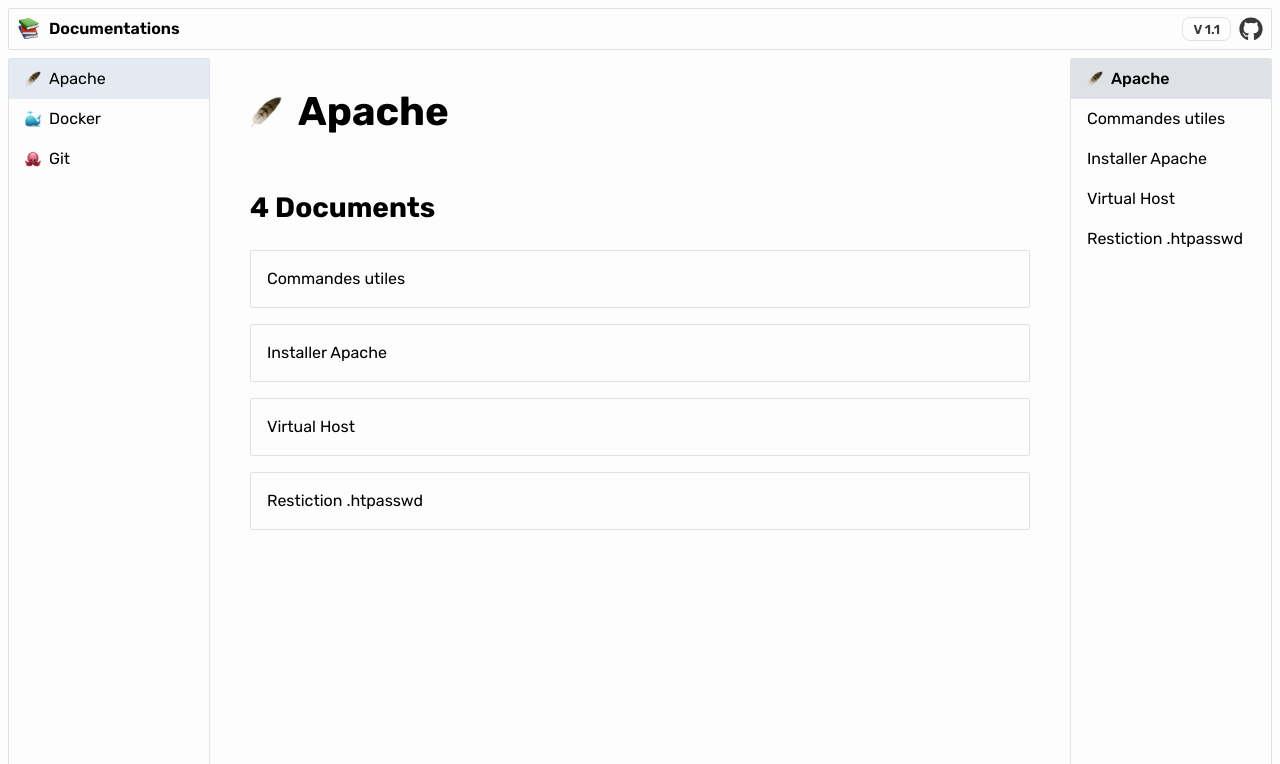
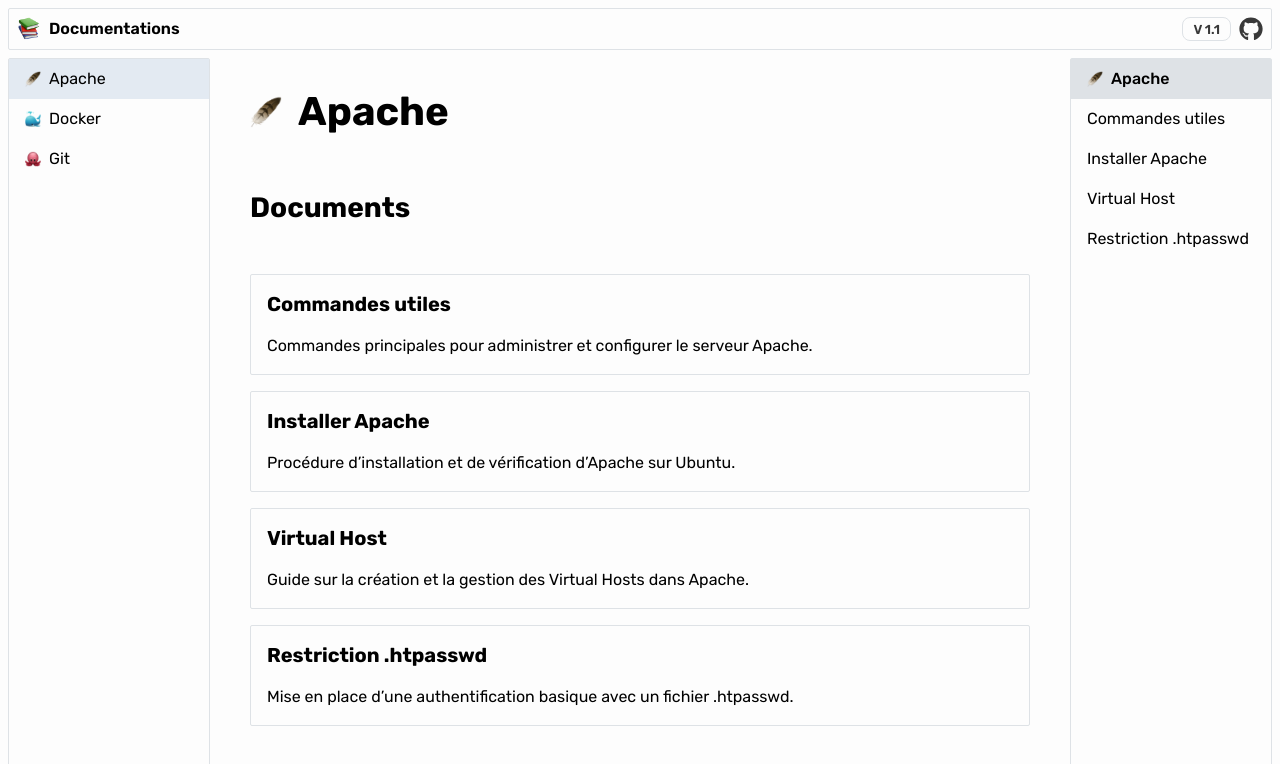
Before and after one commit to Wagle-Studio/documentations, a Next.js app: page /documentation/apache in a window 1280 px wide. Shown: the top 764 px of the page. Built offline with nearby package versions, Linux system fonts and the light colour scheme.

Commit message:
UI : add content description and update content layouts (lists, headers...)

```diff
--- a/src/core/types/Api.ts
+++ b/src/core/types/Api.ts
@@ -16,6 +16,7 @@ export type Lesson = {
   label: string;
   slug: string;
   course_id: number;
+  description: string
   created: string;
   updated: string;
 };
--- a/src/register.ts
+++ b/src/register.ts
@@ -7,6 +7,8 @@ const lessons: Lesson[] = [
     label: "Commandes utiles",
     slug: "apache_commandes_utiles",
     course_id: 1,
+    description:
+      "Commandes principales pour administrer et configurer le serveur Apache.",
     created: "2 novembre 2025",
     updated: "2 novembre 2025",
   },
@@ -16,6 +18,8 @@ const lessons: Lesson[] = [
     label: "Installer Apache",
     slug: "installer_apache",
     course_id: 1,
+    description:
+      "Procédure d’installation et de vérification d’Apache sur Ubuntu.",
     created: "2 novembre 2025",
     updated: "2 novembre 2025",
   },
@@ -25,15 +29,19 @@ const lessons: Lesson[] = [
     label: "Virtual Host",
     slug: "virtual_host",
     course_id: 1,
+    description:
+      "Guide sur la création et la gestion des Virtual Hosts dans Apache.",
     created: "2 novembre 2025",
     updated: "2 novembre 2025",
   },
   {
     id: 4,
     paths: ["apache", "htpasswd.mdx"],
-    label: "Restiction .htpasswd",
+    label: "Restriction .htpasswd",
     slug: "htpasswd",
     course_id: 1,
+    description:
+      "Mise en place d’une authentification basique avec un fichier .htpasswd.",
     created: "2 novembre 2025",
     updated: "2 novembre 2025",
   },
@@ -43,6 +51,8 @@ const lessons: Lesson[] = [
     label: "Commandes utiles",
     slug: "docker_commandes_utiles",
     course_id: 2,
+    description:
+      "Commandes principales pour administrer Docker et Docker Compose.",
     created: "2 novembre 2025",
     updated: "2 novembre 2025",
   },
@@ -52,6 +62,8 @@ const lessons: Lesson[] = [
     label: "Les images",
     slug: "les_images",
     course_id: 2,
+    description:
+      "Principes et usages des images Docker.",
     created: "2 novembre 2025",
     updated: "2 novembre 2025",
   },
@@ -61,6 +73,7 @@ const lessons: Lesson[] = [
     label: "Les volumes",
     slug: "volumes",
     course_id: 2,
+    description: "Persistance et partage des données avec les volumes Docker.",
     created: "2 novembre 2025",
     updated: "2 novembre 2025",
   },
@@ -70,6 +83,7 @@ const lessons: Lesson[] = [
     label: "Dockerfile",
     slug: "docker_file",
     course_id: 2,
+    description: "Création d’un Dockerfile pas à pas.",
     created: "2 novembre 2025",
     updated: "2 novembre 2025",
   },
@@ -79,6 +93,8 @@ const lessons: Lesson[] = [
     label: "Docker Compose",
     slug: "docker_compose",
     course_id: 2,
+    description:
+      "Orchestration de plusieurs services avec Docker Compose.",
     created: "2 novembre 2025",
     updated: "2 novembre 2025",
   },
--- a/src/ui/atoms/teaser-course/teaserCourse.scss
+++ b/src/ui/atoms/teaser-course/teaserCourse.scss
@@ -2,10 +2,10 @@
   display: flex;
   flex-direction: row;
   gap: var(--space-2);
+  padding: var(--space-2);
   align-items: center;
   justify-content: space-between;
   width: 100%;
-  padding: 0 var(--space-2);
   border: 1px solid var(--gray-base);
   border-radius: var(--border-radius-small);
   background-color: var(--white);
--- a/src/ui/atoms/teaser-lesson/TeaserLesson.tsx
+++ b/src/ui/atoms/teaser-lesson/TeaserLesson.tsx
@@ -13,11 +13,12 @@ export const TeaserLesson = ({ course, lesson }: TeaserLessonProps) => {
       href={`/documentation/${course.slug}/${lesson.slug}`}
       className="teaser_lesson"
     >
-      <>
-        <div className="teaser_lesson__header">
-          <p>{lesson.label}</p>
-        </div>
-      </>
+      <div className="teaser_lesson__header">
+        <h3>{lesson.label}</h3>
+      </div>
+      <div className="teaser_lesson__body">
+        <p>{lesson.description}</p>
+      </div>
     </Link>
   );
 };
--- a/src/ui/atoms/teaser-lesson/teaserLesson.scss
+++ b/src/ui/atoms/teaser-lesson/teaserLesson.scss
@@ -1,11 +1,9 @@
 .teaser_lesson {
   display: flex;
-  flex-direction: row;
+  flex-direction: column;
   gap: var(--space-2);
-  align-items: center;
-  justify-content: space-between;
+  padding: var(--space-2);
   width: 100%;
-  padding: 0 var(--space-2);
   border: 1px solid var(--gray-base);
   border-radius: var(--border-radius-small);
   background-color: var(--white);
@@ -22,8 +20,21 @@
     gap: var(--space-2);
     align-items: center;
 
-    > h3 {
-      line-height: 0;
+    h3 {
+      margin: 0;
+      padding: 0;
+    }
+  }
+
+  &__body {
+    display: flex;
+    flex-direction: row;
+    gap: var(--space-2);
+    align-items: center;
+
+    p {
+      margin: 0;
+      padding: 0;
     }
   }
 }
--- a/src/ui/molecules/header-lesson/HeaderLesson.tsx
+++ b/src/ui/molecules/header-lesson/HeaderLesson.tsx
@@ -8,7 +8,8 @@ interface HeaderLessonProps {
 export const HeaderLesson = ({ lesson }: HeaderLessonProps) => {
   return (
     <div className="content_lesson__header">
-      <h1>{lesson.label}</h1>
+      <h1 id="intro">{lesson.label}</h1>
+      <p>{lesson.description}</p>
       <div className="content_lesson__header__subtitles">
         <p>Créé le {lesson.created}</p>
         <p>Mis à jour le {lesson.updated}</p>
--- a/src/ui/molecules/list-courses/ListCourses.tsx
+++ b/src/ui/molecules/list-courses/ListCourses.tsx
@@ -8,15 +8,15 @@ interface ListCoursesProps {
 
 export const ListCourses = ({ courses }: ListCoursesProps) => {
   return (
-    <>
+    <div className="list_courses">
       <h2>Thèmes</h2>
-      <ul className="list_courses">
+      <ul className="list_courses__list">
         {courses.map((course) => (
           <li key={`list_courses--${course.id}`}>
             <TeaserCourse course={course} />
           </li>
         ))}
       </ul>
-    </>
+    </div>
   );
 };
--- a/src/ui/molecules/list-courses/listCourses.scss
+++ b/src/ui/molecules/list-courses/listCourses.scss
@@ -1,8 +1,14 @@
 .list_courses {
   display: flex;
   flex-direction: column;
-  gap: var(--space-2);
-  padding: 0;
-  margin: 0;
-  list-style: none;
+  gap: var(--space-3);
+
+  &__list {
+    display: flex;
+    flex-direction: column;
+    gap: var(--space-2);
+    padding: 0;
+    margin: 0;
+    list-style: none;
+  }
 }
--- a/src/ui/molecules/list-lessons/ListLessons.tsx
+++ b/src/ui/molecules/list-lessons/ListLessons.tsx
@@ -9,17 +9,15 @@ interface ListLessonsProps {
 
 export const ListLessons = ({ course, lessons }: ListLessonsProps) => {
   return (
-    <>
-      <h2>
-        {lessons.length} {lessons.length > 0 ? "Documents" : "Document"}
-      </h2>
-      <ul className="list_lessons">
+    <div className="list_lessons">
+      <h2>Documents</h2>
+      <ul className="list_lessons__list">
         {lessons.map((lesson) => (
           <li key={`list_lessons--${lesson.id}`}>
             <TeaserLesson course={course} lesson={lesson} />
           </li>
         ))}
       </ul>
-    </>
+    </div>
   );
 };
--- a/src/ui/molecules/list-lessons/listLessons.scss
+++ b/src/ui/molecules/list-lessons/listLessons.scss
@@ -1,8 +1,14 @@
 .list_lessons {
   display: flex;
   flex-direction: column;
-  gap: var(--space-2);
-  padding: 0;
-  margin: 0;
-  list-style: none;
+  gap: var(--space-3);
+
+  &__list {
+    display: flex;
+    flex-direction: column;
+    gap: var(--space-2);
+    padding: 0;
+    margin: 0;
+    list-style: none;
+  }
 }
```
